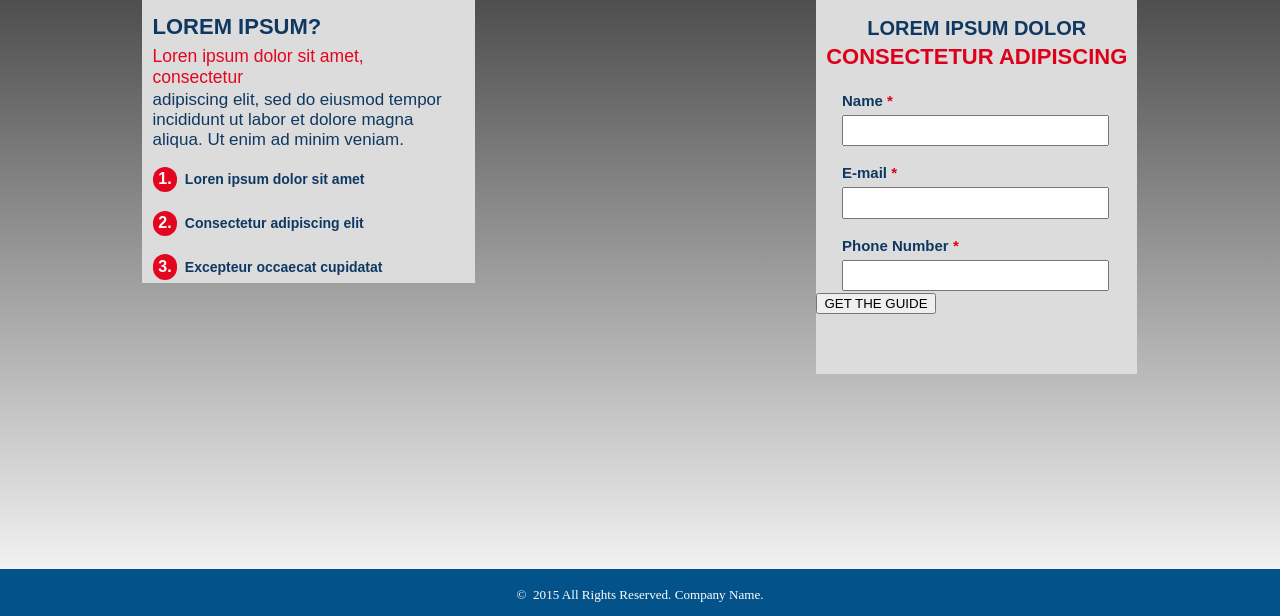
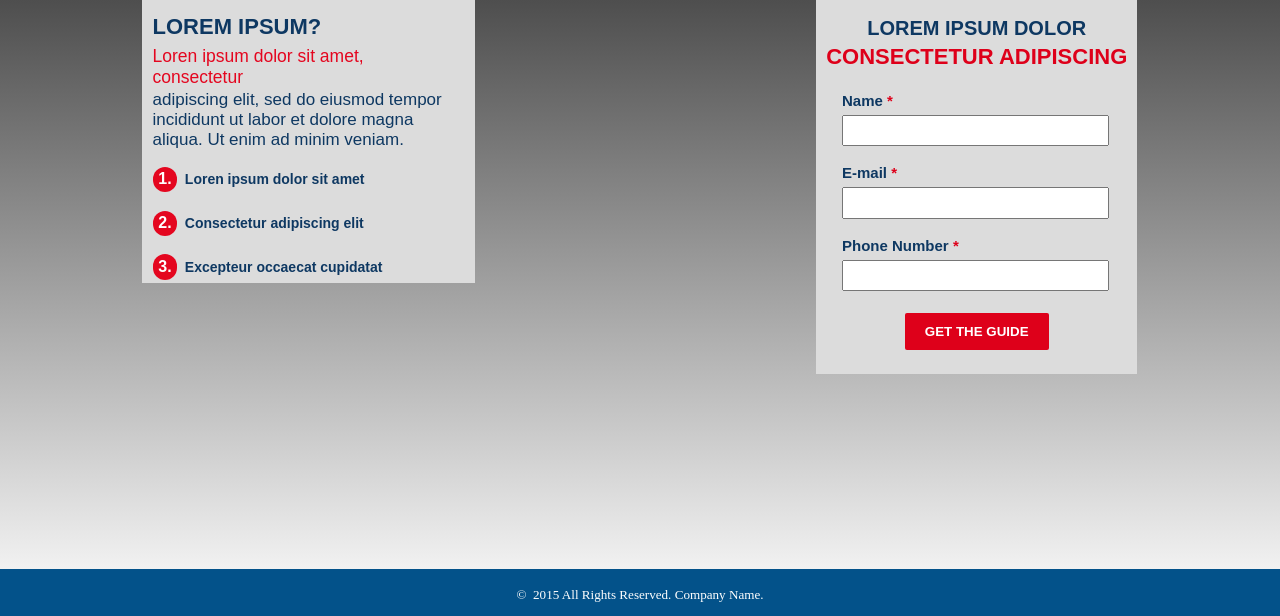
Before and after one commit to aviageula/AMFF, a plain HTML site: page index.html in a window 1280 px wide. Shown: the part 184-800 px from the top of the page. Drawn offline with Linux system fonts and the light colour scheme.

Commit message:
Update main.css

```diff
--- a/main.css
+++ b/main.css
@@ -29,6 +29,11 @@ section
     height: 414px;
     width: 83.508%;
     margin: 5% auto;
+}
+ul
+{
+    list-style-type:none;
+    margin:0px;
 }
 .divFlexBox
 {
@@ -179,7 +184,7 @@ input[type="text"]
     height: 45%;
     width: 85%;
 }
-input[type="button"]
+input[type="submit"]
 {
     display: block;
     background-color: #de001a;
@@ -352,7 +357,7 @@ footer
     {
         font-size: 10px;
     }
-    input[type="button"]
+    input[type="submit"]
     {
         margin: 13% auto;
         width: 40%;
@@ -420,7 +425,7 @@ footer
     {
         font-size: 10px;
     }
-    input[type="button"]
+    input[type="submit"]
     {
     margin: 18% auto;
     width: 40%;
@@ -497,7 +502,7 @@ footer
     {
         font-size: 10px;
     }
-    input[type="button"]
+    input[type="submit"]
     {
     margin: 20% auto;
     width: 45%;
@@ -599,7 +604,7 @@ footer
     {
         font-size: 10px;
     }
-    input[type="button"]
+    input[type="submit"]
     {
     margin: 20% auto;
     width: 45%;
@@ -805,7 +810,7 @@ footer
         margin-top: -5%;
         color: #de001a;
     }
-    input[type="button"]
+    input[type="submit"]
     {
         margin-top: 14%;
         height: 9%;
@@ -910,7 +915,7 @@ footer
     {
         font-size: 12px;
     }
-    input[type="button"]
+    input[type="submit"]
     {
         margin-top: 17%;
         height: 9%;
@@ -1016,7 +1021,7 @@ footer
     {
         font-size: 10px;
     }
-    input[type="button"]
+    input[type="submit"]
     {
         margin-top: 17%;
         height: 8%;
@@ -1122,7 +1127,7 @@ footer
     {
         font-size: 9px;
     }
-    input[type="button"]
+    input[type="submit"]
     {
         margin-top: 17%;
         height: 8%;
@@ -1284,7 +1289,7 @@ footer
     {
         font-size: 9px;
     }
-    input[type="button"]
+    input[type="submit"]
     {
         margin-top: 17%;
         height: 8%;
```
